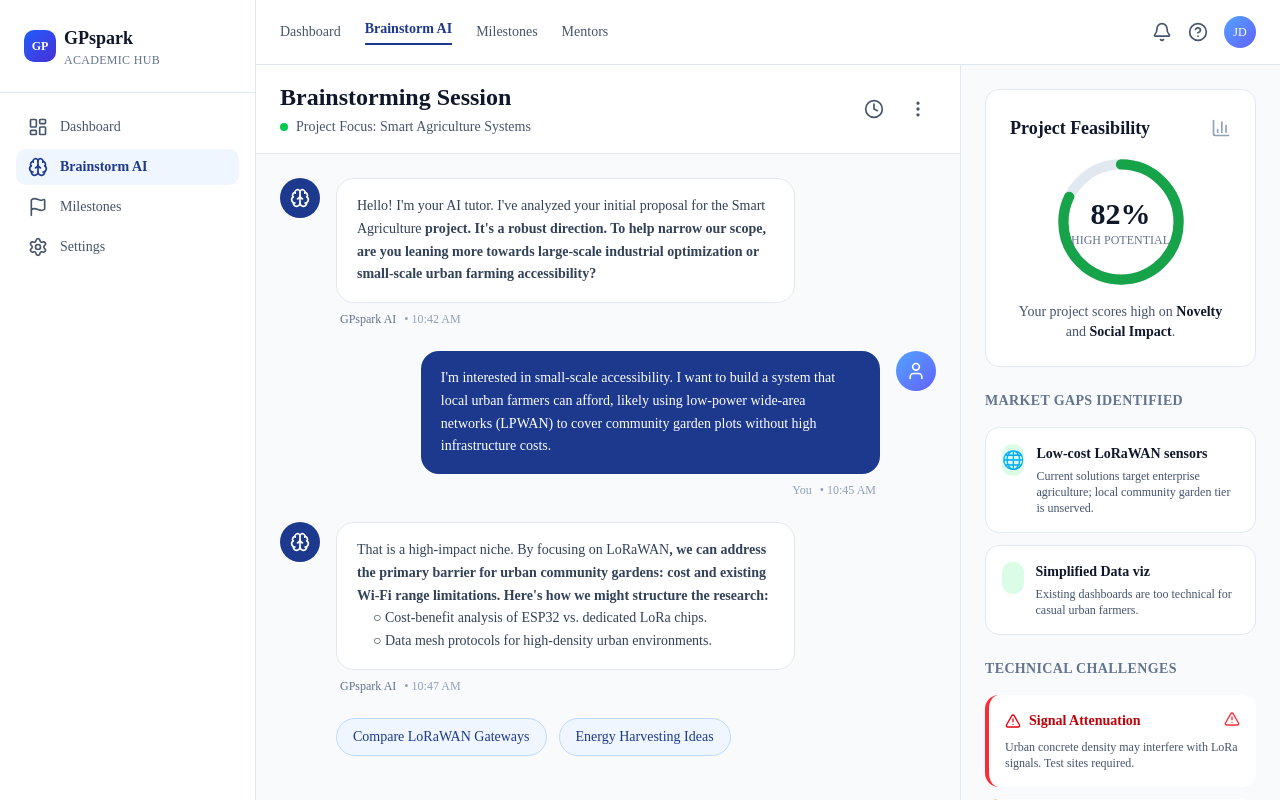
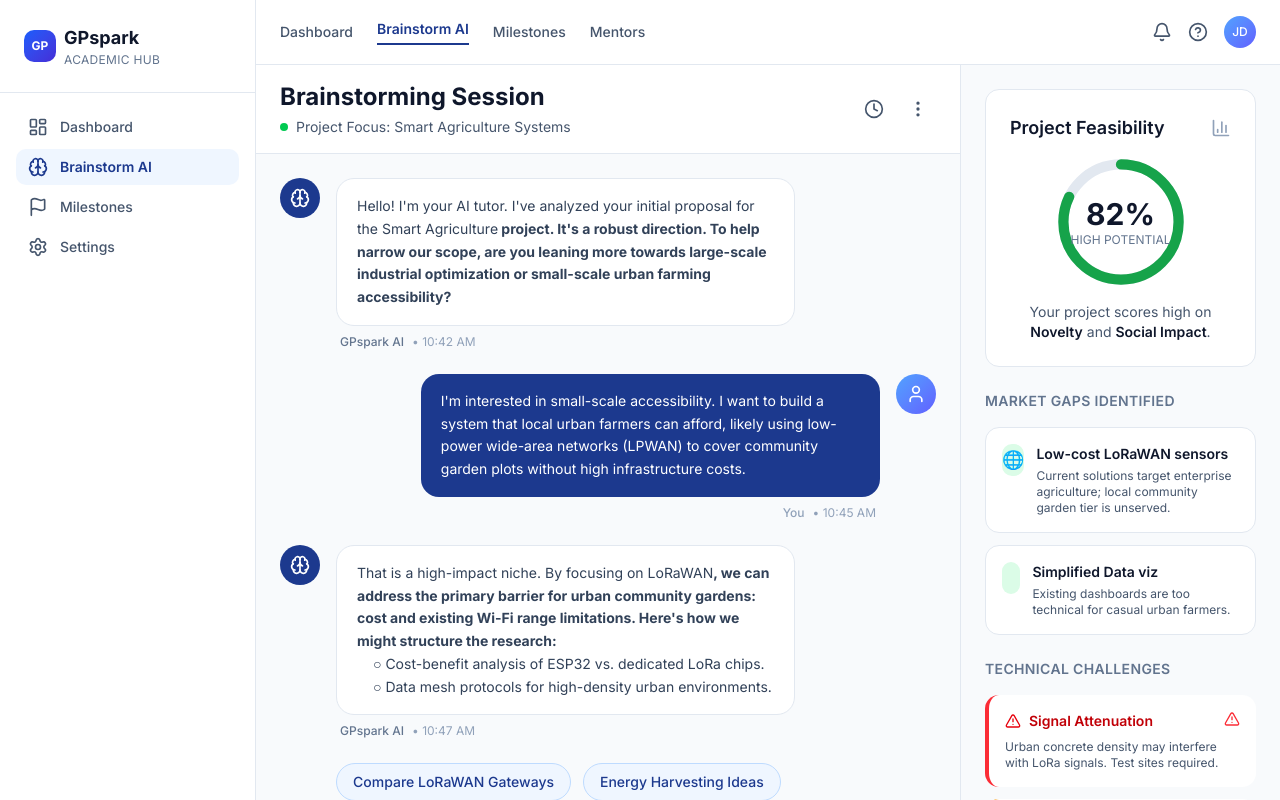
Before and after one commit to Ahmed900Wael/gpspark-fcai, a Next.js app: page /brainstorm in a window 1280 px wide. Shown: the top 800 px of the page. Built offline with nearby package versions, Linux system fonts and the light colour scheme.

Commit message:
fix: add use client directive to components using useState

```diff
--- a/app/brainstorm/page.tsx
+++ b/app/brainstorm/page.tsx
@@ -1,3 +1,5 @@
+"use client";
+
 import Link from "next/link";
 import { Button } from "@/components/ui/button";
 import {
--- a/app/globals.css
+++ b/app/globals.css
@@ -8,7 +8,7 @@
   --color-background: var(--background);
   --color-foreground: var(--foreground);
   --font-sans: var(--font-sans);
-  --font-mono: var(--font-geist-mono);
+  --font-mono: ui-monospace, SFMono-Regular, Menlo, Monaco, Consolas, monospace;
   --font-heading: var(--font-sans);
   --color-sidebar-ring: var(--sidebar-ring);
   --color-sidebar-border: var(--sidebar-border);
--- a/app/layout.tsx
+++ b/app/layout.tsx
@@ -1,15 +1,11 @@
 import type { Metadata } from "next";
-import { Geist, Geist_Mono } from "next/font/google";
+import { Inter } from "next/font/google";
 import "./globals.css";
 
-const geistSans = Geist({
-  variable: "--font-geist-sans",
+const inter = Inter({
   subsets: ["latin"],
-});
-
-const geistMono = Geist_Mono({
-  variable: "--font-geist-mono",
-  subsets: ["latin"],
+  variable: "--font-sans",
+  display: "swap",
 });
 
 export const metadata: Metadata = {
@@ -25,9 +21,9 @@
   return (
     <html
       lang="en"
-      className={`${geistSans.variable} ${geistMono.variable} h-full antialiased`}
+      className={`${inter.variable} h-full antialiased`}
     >
-      <body className="min-h-full flex flex-col">{children}</body>
+      <body className="min-h-full flex flex-col font-sans">{children}</body>
     </html>
   );
 }
--- a/app/onboarding/page.tsx
+++ b/app/onboarding/page.tsx
@@ -1,3 +1,5 @@
+"use client";
+
 import Link from "next/link";
 import { Button } from "@/components/ui/button";
 import { ArrowRight, ArrowLeft, Check, Brain, Globe, Shield, Lock, HelpCircle } from "lucide-react";
```
